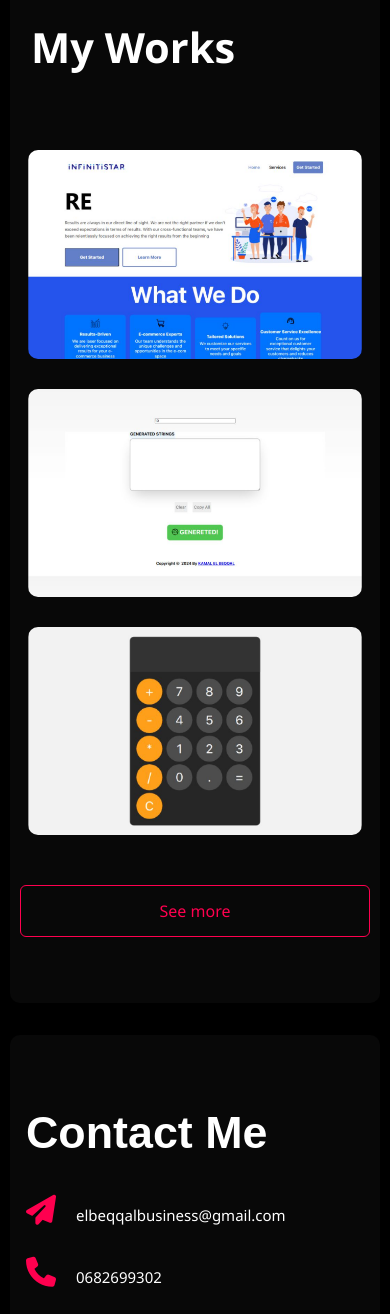
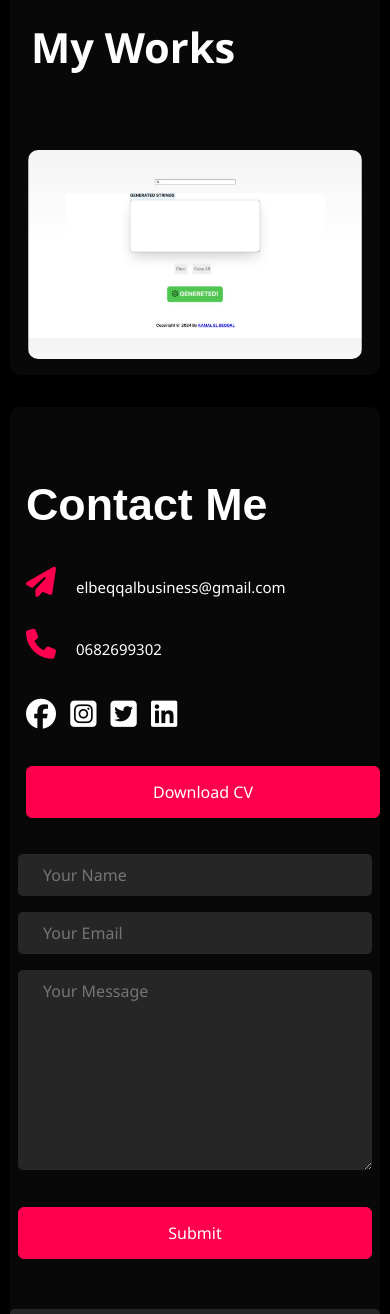
Before and after one commit to ELBEQQAL08/Personal-Portfolio-Yourself, a plain HTML site: page index.html in a window 390 px wide. Shown: the part 3000-4314 px from the top of the page. Drawn offline with Linux system fonts and the light colour scheme.

Commit message:
another change

```diff
--- a/index.html
+++ b/index.html
@@ -151,14 +151,6 @@
            <div class="bottom">
                 <div class="container-box">
                     <div class="box-2">
-                        <img src="./images/téléchargement.png" alt="infinitistar" title="infinitistar"/>
-                        <div class="contain-contents">
-                            <h1>infinitistar Website</h1>
-                            <p>Welcome To WebSite Yourself Using HTML & CSS & JAVASCRIPT</p>
-                            <a href="https://elbeqqal08.github.io/infinit/" target="_blank"><svg xmlns="http://www.w3.org/2000/svg" viewBox="0 0 512 512"><path d="M320 0c-17.7 0-32 14.3-32 32s14.3 32 32 32h82.7L201.4 265.4c-12.5 12.5-12.5 32.8 0 45.3s32.8 12.5 45.3 0L448 109.3V192c0 17.7 14.3 32 32 32s32-14.3 32-32V32c0-17.7-14.3-32-32-32H320zM80 32C35.8 32 0 67.8 0 112V432c0 44.2 35.8 80 80 80H400c44.2 0 80-35.8 80-80V320c0-17.7-14.3-32-32-32s-32 14.3-32 32V432c0 8.8-7.2 16-16 16H80c-8.8 0-16-7.2-16-16V112c0-8.8 7.2-16 16-16H192c17.7 0 32-14.3 32-32s-14.3-32-32-32H80z"/></svg></a>
-                        </div>
-                    </div>
-                    <div class="box-2">
                         <img src="./images/téléchargement (1).png" alt="String" title="String" />
                         <div class="contain-contents">
                             <h1>Random String Generator App</h1>
@@ -166,17 +158,6 @@
                             <a href="https://random-string-generator-omega.vercel.app/" target="_blank"><svg xmlns="http://www.w3.org/2000/svg" viewBox="0 0 512 512"><path d="M352 0c-12.9 0-24.6 7.8-29.6 19.8s-2.2 25.7 6.9 34.9L370.7 96 201.4 265.4c-12.5 12.5-12.5 32.8 0 45.3s32.8 12.5 45.3 0L416 141.3l41.4 41.4c9.2 9.2 22.9 11.9 34.9 6.9s19.8-16.6 19.8-29.6V32c0-17.7-14.3-32-32-32H352zM80 32C35.8 32 0 67.8 0 112V432c0 44.2 35.8 80 80 80H400c44.2 0 80-35.8 80-80V320c0-17.7-14.3-32-32-32s-32 14.3-32 32V432c0 8.8-7.2 16-16 16H80c-8.8 0-16-7.2-16-16V112c0-8.8 7.2-16 16-16H192c17.7 0 32-14.3 32-32s-14.3-32-32-32H80z"/></svg></a>
                         </div>
                     </div>
-                    <div class="box-2">
-                        <img src="./images/téléchargement (2).png" alt="Calculator" title="Calculator" />
-                        <div class="contain-contents">
-                            <h1>Calculator App</h1>
-                            <p>This App Not Working But Show Video In Youtube And Working This</p>
-                            <a href="https://calculator-js-omega-two.vercel.app/" target="_blank"><svg xmlns="http://www.w3.org/2000/svg" viewBox="0 0 512 512"><path d="M320 0c-17.7 0-32 14.3-32 32s14.3 32 32 32h82.7L201.4 265.4c-12.5 12.5-12.5 32.8 0 45.3s32.8 12.5 45.3 0L448 109.3V192c0 17.7 14.3 32 32 32s32-14.3 32-32V32c0-17.7-14.3-32-32-32H320zM80 32C35.8 32 0 67.8 0 112V432c0 44.2 35.8 80 80 80H400c44.2 0 80-35.8 80-80V320c0-17.7-14.3-32-32-32s-32 14.3-32 32V432c0 8.8-7.2 16-16 16H80c-8.8 0-16-7.2-16-16V112c0-8.8 7.2-16 16-16H192c17.7 0 32-14.3 32-32s-14.3-32-32-32H80z"/></svg></a>
-                        </div>
-                    </div>
-                </div>
-                <div class="contain-see-more">
-                    <button class="btn">See more</button>
                 </div>
             </div>
         </div>
--- a/style.css
+++ b/style.css
@@ -926,13 +926,11 @@ form {
 
     .left-contact {
         flex-basis: 100%;
-        margin-right: auto;
         margin-left: 0.5rem;
     }
 
     .right-contact {
         flex-basis: 100%;
-        margin-right: auto;
         width: 100%;
         padding-left: 0.5rem;
         padding-right: 0.5rem;
@@ -945,7 +943,6 @@ form {
     .left-contact .download {
         margin-top: 36px;
         margin-bottom: 36px;
-        width: 90%;
         text-align: center;
     }
 
```
